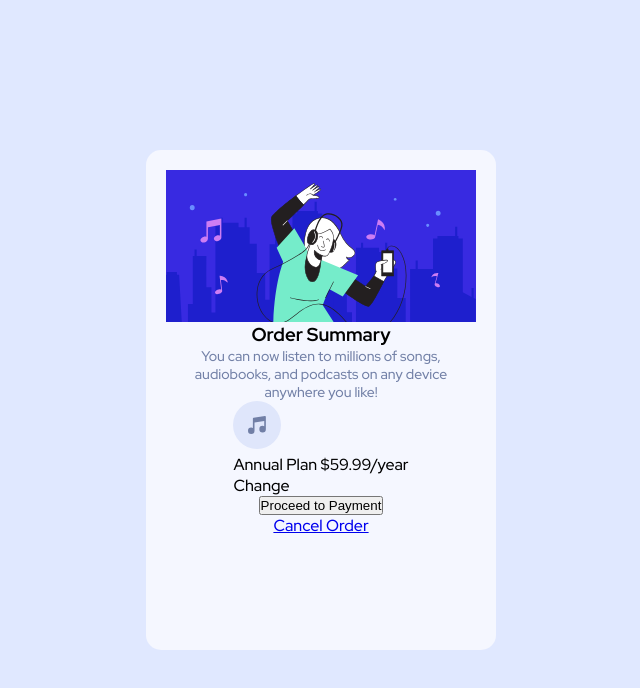
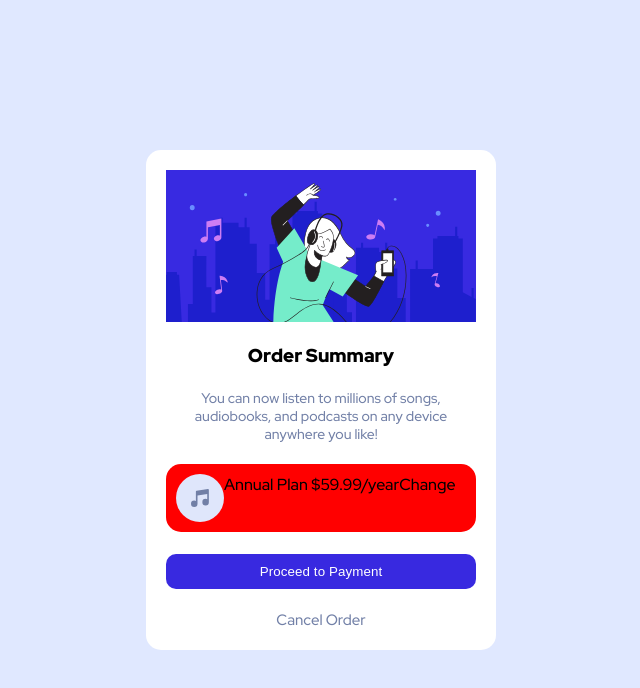
Before and after one commit to italods/Frontend-Mentor, a plain HTML site: page order-summary-component-main/index.html in a window 1280 px wide. Shown: the whole page, without its empty margins (319-959 px from the left). Drawn offline with Linux system fonts and the light colour scheme.

Commit message:
Update style.css

```diff
--- a/order-summary-component-main/style.css
+++ b/order-summary-component-main/style.css
@@ -28,10 +28,12 @@ body{
   top: 50%;
   left: 50%;
   transform: translate(-50%, -50%);
+  background: #fff;
+;
 
   display: flex;
   flex-direction: column;
-  background: var(--Very-pale-blue);
+  justify-content: space-between;
   border-radius: 15px;
 
   align-items: center;
@@ -41,10 +43,39 @@ body{
   width: 100%;
 }
 
-
+.card h3{
+  font-weight: 900;
+}
 
 .card p{
   font-size: 14px;
   color: var(--Desaturated-blue);
   text-align: center;
 }
+
+.card .price{
+  width: 100%;
+  display: flex;
+  flex-direction: row;
+  border-radius: 15px;
+  background: var(--Very-pale-blue);
+  background: red;
+  padding: 10px
+}
+
+.card .payment{
+  width: 100%;
+  padding: 10px;
+  border-radius: 10px;
+  border: none;
+  background: var(--Bright-blue);
+  color: #fff;
+  font-weight: 500;
+  letter-spacing: 0.1px
+}
+
+.card a{
+  text-decoration: none;
+  color: var(--Desaturated-blue);
+  font-size: 15px;
+}
```
